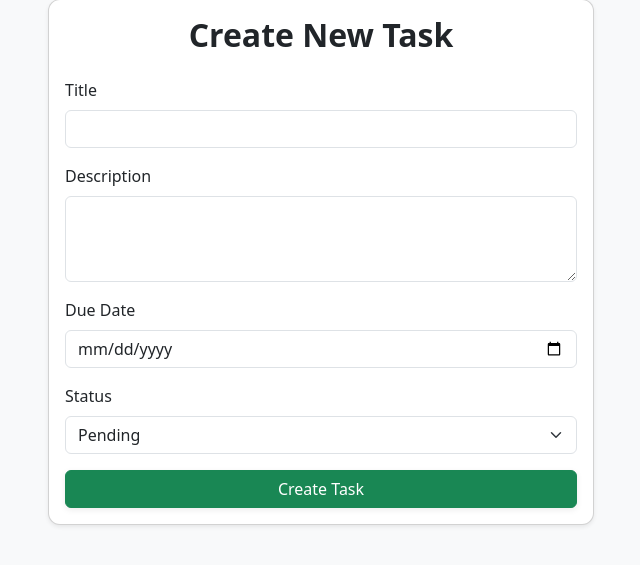
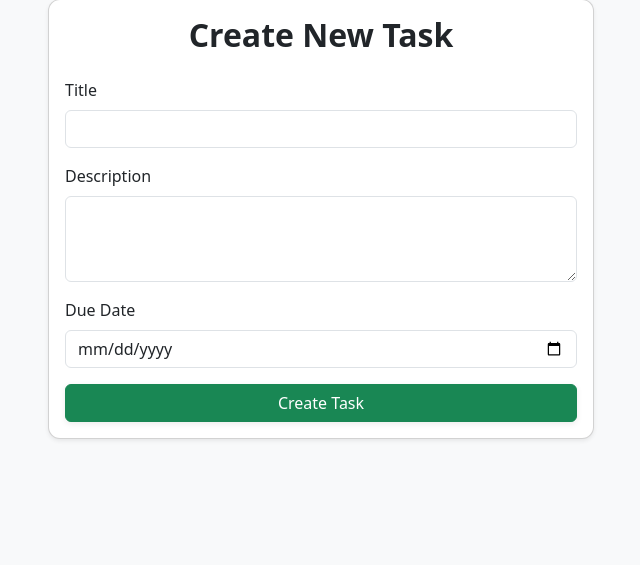
Before and after one commit to daniel-kamel/TaskFlow, a Flask app: page /create-task in a window 1280 px wide. Shown: the part 81-646 px from the top of the page, without its empty margins (319-959 px from the left). Run offline with Flask 3, Linux system fonts and the light colour scheme; the visitor is signed in with stand-in values (Sample User, id 1).

Commit message:
Refactor task creation process by removing status input from the form and updating error handling for due date validation. Enhance the index page to provide a more engaging message when no tasks are present.

```diff
--- a/app.py
+++ b/app.py
@@ -82,16 +82,15 @@ def create_task():
         title = request.form['title']
         description = request.form.get('description')
         due_date = request.form.get('due_date')
-        status = request.form.get('status', 'Pending')
         from datetime import datetime
         due_date_obj = None
         if due_date:
             try:
                 due_date_obj = datetime.strptime(due_date, '%Y-%m-%d')
             except ValueError:
-                flash('Invalid due date format.')
+                flash('Invalid due date format.', 'error')
                 return redirect(url_for('create_task'))
-        task = Task(title=title, description=description, due_date=due_date_obj, status=status, user_id=current_user.id)
+        task = Task(title=title, description=description, due_date=due_date_obj, user_id=current_user.id)
         db.session.add(task)
         db.session.commit()
         flash('Task created successfully!')
--- a/templates/create_task.html
+++ b/templates/create_task.html
@@ -19,13 +19,6 @@
             <label for="due_date" class="form-label">Due Date</label>
             <input type="date" class="form-control" id="due_date" name="due_date">
           </div>
-          <div class="mb-3">
-            <label for="status" class="form-label">Status</label>
-            <select class="form-select" id="status" name="status">
-              <option value="Pending" selected>Pending</option>
-              <option value="Completed">Completed</option>
-            </select>
-          </div>
           <button type="submit" class="btn btn-success w-100">Create Task</button>
         </form>
       </div>
```
Also changed, not shown: templates/index.html (+6 -1 lines).
